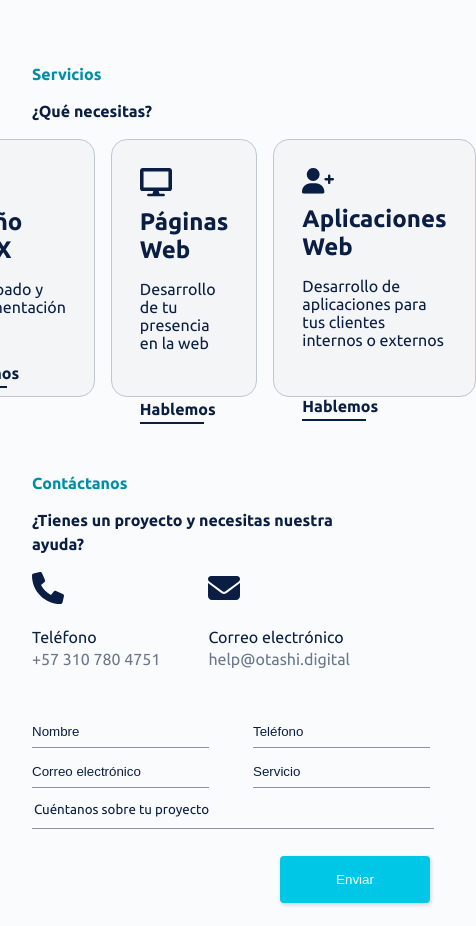
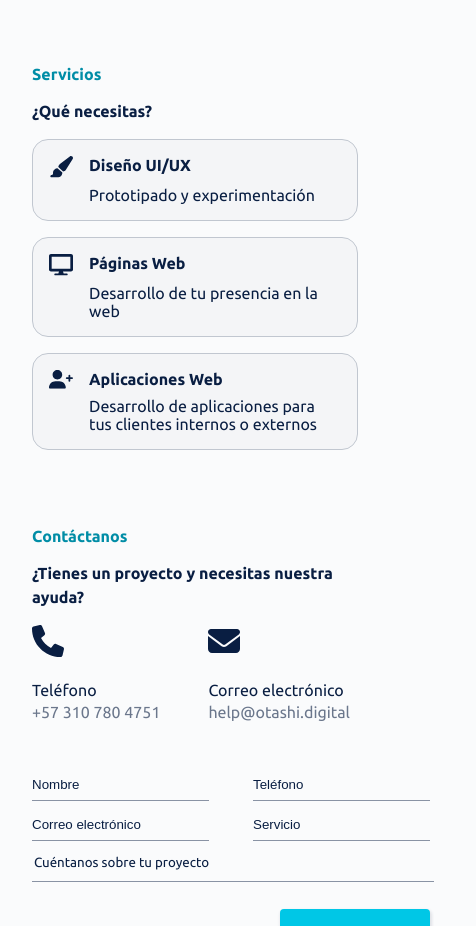
Before and after one commit to otashi/otashi-website, a React (Create React App) app: page / in a window 390 px wide. Shown: the part 1100-2026 px from the top of the page, 476 px wide, since content can reach past the window. Built offline with nearby package versions, Linux system fonts and the light colour scheme.

Commit message:
add/ services card responsive

```diff
--- a/src/components/Cards/styles.js
+++ b/src/components/Cards/styles.js
@@ -5,7 +5,7 @@ const StyledServiceCard = styled.div`
   height: 200px;
   padding: 28px;
   display: grid;
-  row-gap: 32px;
+  row-gap: 16px;
   border: 1px solid var(--n50);
   border-radius: 16px;
   background-color: var(--n20);
@@ -13,27 +13,64 @@ const StyledServiceCard = styled.div`
   &:hover {
     border-color: var(--t500);
     background-color: var(--t50);
+    cursor: pointer;
+  }
+
+  @media screen and (max-width: 1000px) {
+    height: 150px;
+    padding: 16px;
+  }
+
+  @media screen and (max-width: 800px) {
+    width: 350px;
+    height: auto;
   }
 `;
 
-const StyledServiceCardContent = styled.div``;
+const StyledServiceCardContent = styled.div`
+  @media screen and (max-width: 1000px) {
+    display: grid;
+    grid-template-columns: auto 1fr;
+    grid-template-rows: auto auto;
+    column-gap: 16px;
+    row-gap: 8px;
+  }
+`;
 
 const StyledServiceIcon = styled.img`
   width: 32px;
+
+  @media screen and (max-width: 1000px) {
+    width: 24px;
+  }
 `;
 
 const StyledServiceName = styled.p`
   font-size: 24px;
   font-weight: bold;
   margin: 8px 0;
+
+  @media screen and (max-width: 1000px) {
+    font-size: 16px;
+    margin: 0;
+  }
 `;
 
-const StyledServiceDescription = styled.p``;
+const StyledServiceDescription = styled.p`
+  margin: 0;
+  grid-column: 1 / span 2;
+
+  @media screen and (max-width: 800px) {
+    grid-column: 2 / span 1;
+  }
+`;
 
 const StyledServiceCardAction = styled.a`
   font-weight: bold;
   display: inline;
+  align-self: flex-end;
   width: 64px;
+  height: fit-content;
   color: var(--n900);
   padding-bottom: 4px;
   text-decoration: none;
@@ -42,6 +79,10 @@ const StyledServiceCardAction = styled.a`
 
   &:hover {
     width: 100px;
+  }
+
+  @media screen and (max-width: 800px) {
+    display: none;
   }
 `;
 
--- a/src/sections/Services/styles.js
+++ b/src/sections/Services/styles.js
@@ -4,6 +4,7 @@ const StyledServiceCardsContainer = styled.div`
   display: flex;
   gap: 16px;
   justify-content: center;
+  flex-wrap: wrap;
 `;
 
 export { StyledServiceCardsContainer };
```
